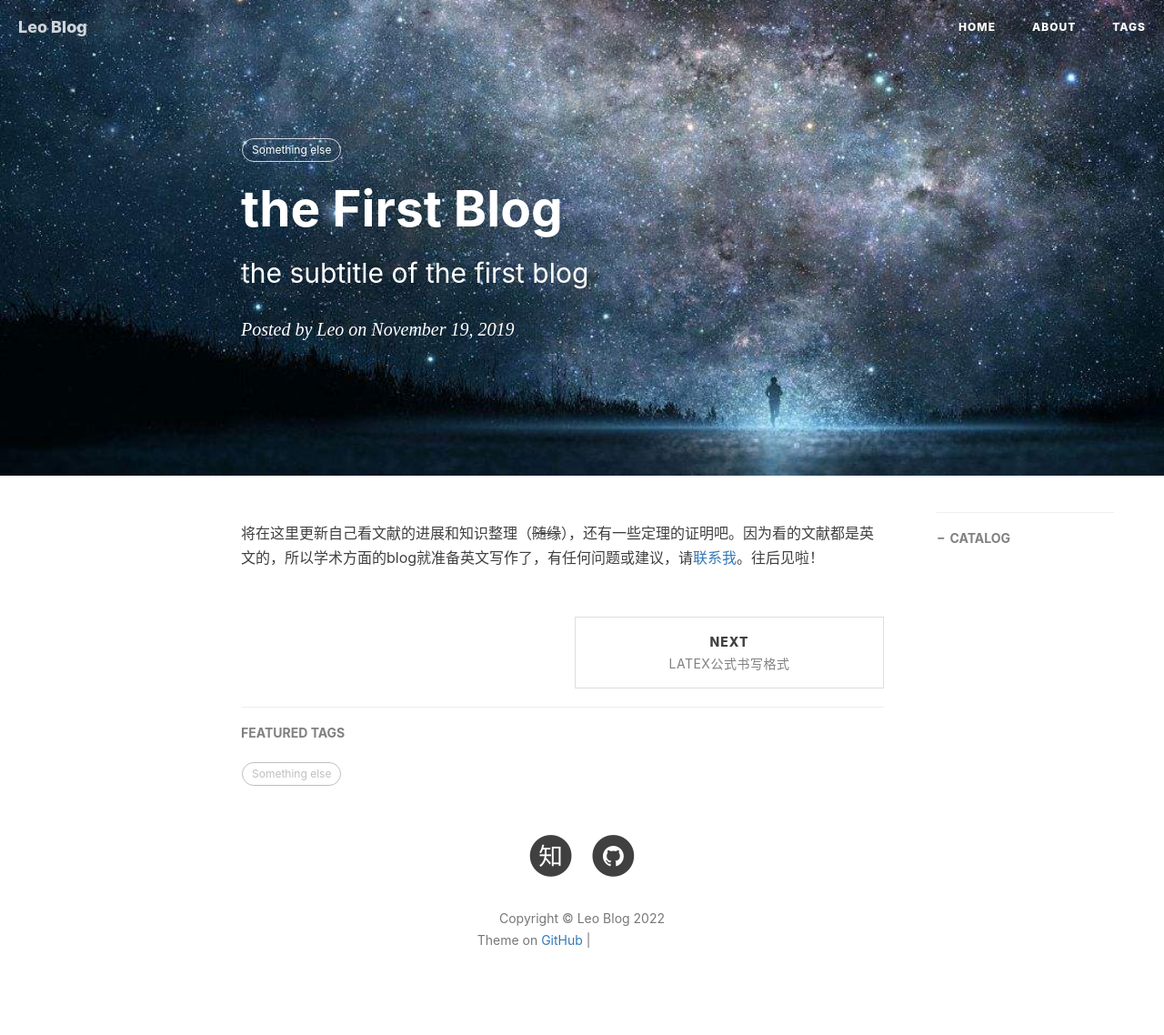
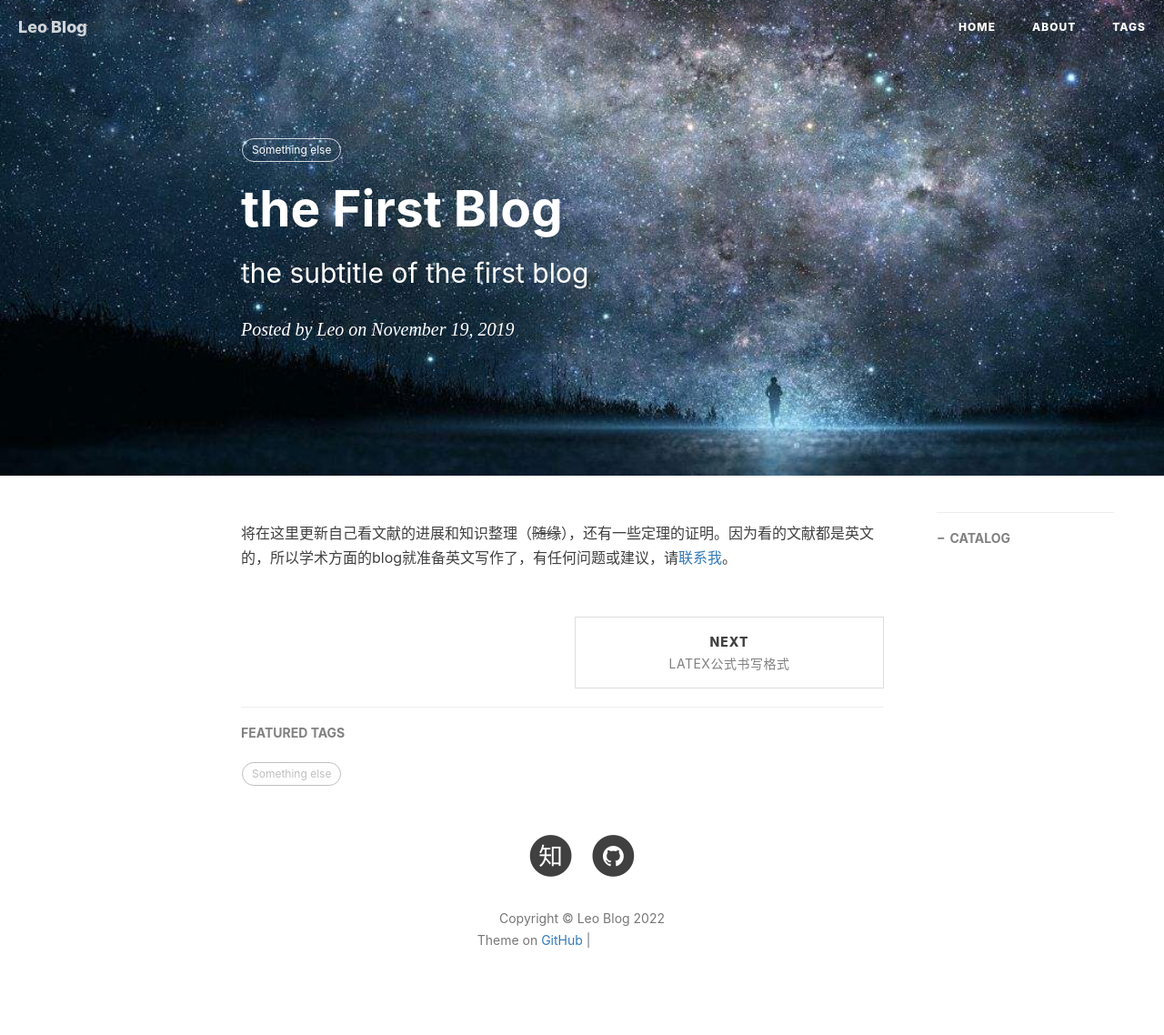
Before and after one commit to derek1998/derek1998.github.io, a Jekyll site: the page built from _posts/2019-11-19-第一个Blog.md, in a window 1280 px wide. Shown: the whole page at 91% size. Built offline with Jekyll 4.4.1, drawn with Linux system fonts in a browser that asks for light colours; nearby versions of some CDN libraries; comment, search, counter and statistics services are not loaded; grey boxes are pictures that could not be loaded.

Commit message:
Update 2019-11-19-第一个Blog.md

```diff
--- a/_posts/2019-11-19-第一个Blog.md
+++ b/_posts/2019-11-19-第一个Blog.md
@@ -12,4 +12,4 @@ tags:
 
 
 
-将在这里更新自己看文献的进展和知识整理（~~随缘~~），还有一些定理的证明吧。因为看的文献都是英文的，所以学术方面的blog就准备英文写作了，有任何问题或建议，请<a target="_blank" href="http://mail.qq.com/cgi-bin/qm_share?t=qm_mailme&email=HicvKC8vLi5nLi0sLl5wdGttajB7emswfXA" style="text-decoration:none;">联系我</a>。往后见啦！
+将在这里更新自己看文献的进展和知识整理（~~随缘~~），还有一些定理的证明。因为看的文献都是英文的，所以学术方面的blog就准备英文写作了，有任何问题或建议，请<a target="_blank" href="http://mail.qq.com/cgi-bin/qm_share?t=qm_mailme&email=HicvKC8vLi5nLi0sLl5wdGttajB7emswfXA" style="text-decoration:none;">联系我</a>。
```
